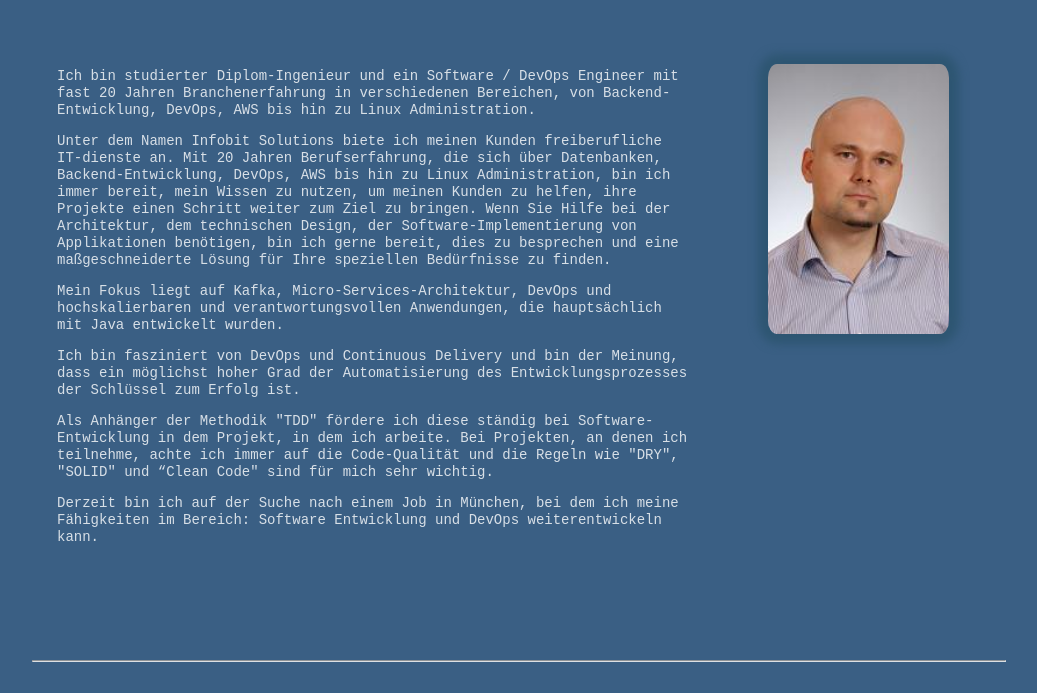
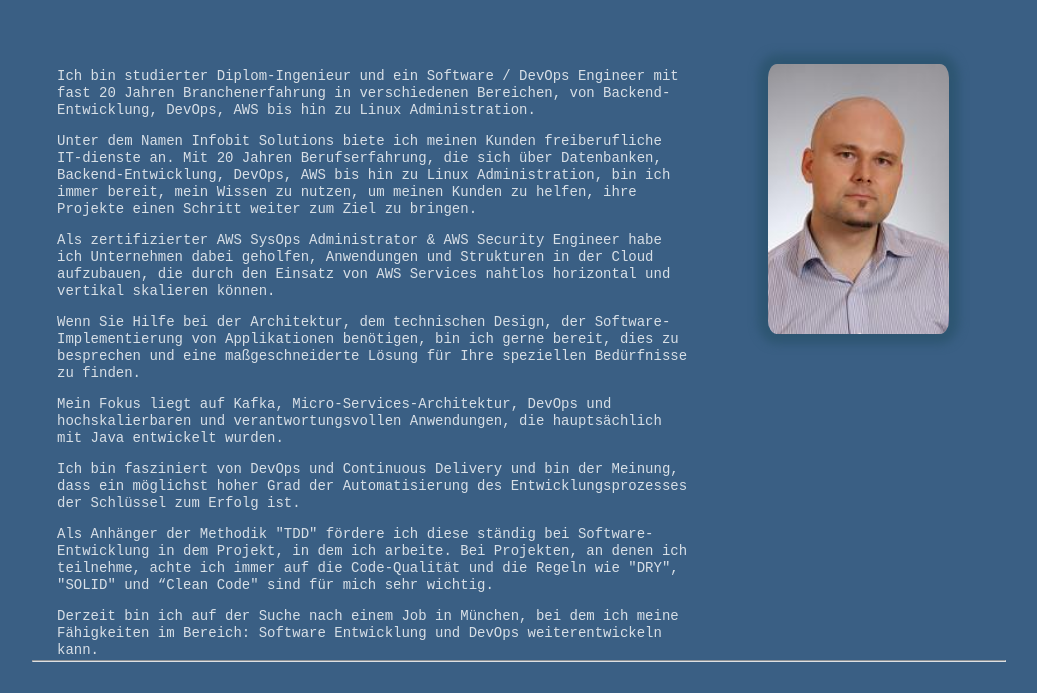
Before and after one commit to RobertPolanski/website, a plain HTML site: page index.html in a window 1280 px wide. Shown: the part 107-800 px from the top of the page, without its empty margins (121-1158 px from the left). Drawn offline with Linux system fonts and the light colour scheme.

Commit message:
AWS Description

```diff
--- a/index.html
+++ b/index.html
@@ -17,19 +17,29 @@
         <article>
             <p>
                 Ich bin studierter Diplom-Ingenieur und ein Software / DevOps Engineer mit fast 20 Jahren
-                Branchenerfahrung in verschiedenen Bereichen, von Backend-Entwicklung, DevOps, AWS bis hin zu Linux Administration.
+                Branchenerfahrung in verschiedenen Bereichen, von Backend-Entwicklung, DevOps, AWS bis hin zu Linux
+                Administration.
             </p>
             <p>
                 Unter dem Namen Infobit Solutions biete ich meinen Kunden freiberufliche IT-dienste an.
-                Mit 20 Jahren Berufserfahrung, die sich über Datenbanken, Backend-Entwicklung, DevOps, AWS bis hin zu Linux Administration,
+
+                Mit 20 Jahren Berufserfahrung, die sich über Datenbanken, Backend-Entwicklung, DevOps, AWS bis hin zu
+                Linux Administration,
                 bin ich immer bereit, mein Wissen zu nutzen, um meinen Kunden zu helfen, ihre
                 Projekte einen Schritt weiter zum Ziel zu bringen.
-                Wenn Sie Hilfe bei der Architektur, dem technischen Design, der Software-Implementierung von
-                Applikationen benötigen, bin ich gerne bereit, dies zu besprechen und eine maßgeschneiderte Lösung
-                für Ihre speziellen Bedürfnisse zu finden.
+            <p>
+                Als zertifizierter AWS SysOps Administrator & AWS Security Engineer habe ich Unternehmen dabei geholfen,
+                Anwendungen und Strukturen in der Cloud aufzubauen, die durch den Einsatz von AWS Services nahtlos
+                horizontal und vertikal skalieren können.
+            </p>
+
+            Wenn Sie Hilfe bei der Architektur, dem technischen Design, der Software-Implementierung von
+            Applikationen benötigen, bin ich gerne bereit, dies zu besprechen und eine maßgeschneiderte Lösung
+            für Ihre speziellen Bedürfnisse zu finden.
             </p>
             <p>
-                Mein Fokus liegt auf Kafka, Micro-Services-Architektur, DevOps und hochskalierbaren und verantwortungsvollen
+                Mein Fokus liegt auf Kafka, Micro-Services-Architektur, DevOps und hochskalierbaren und
+                verantwortungsvollen
                 Anwendungen, die hauptsächlich mit Java entwickelt wurden.
             </p>
             <p>
@@ -37,7 +47,8 @@
                 der Automatisierung des Entwicklungsprozesses der Schlüssel zum Erfolg ist.
             </p>
             <p>
-                Als Anhänger der Methodik "TDD" fördere ich diese ständig bei Software-Entwicklung in dem Projekt, in dem ich arbeite.
+                Als Anhänger der Methodik "TDD" fördere ich diese ständig bei Software-Entwicklung in dem Projekt, in
+                dem ich arbeite.
                 Bei Projekten, an denen ich teilnehme, achte ich immer auf die Code-Qualität und die Regeln wie "DRY",
                 "SOLID" und “Clean Code" sind für mich sehr wichtig.
             </p>
```
